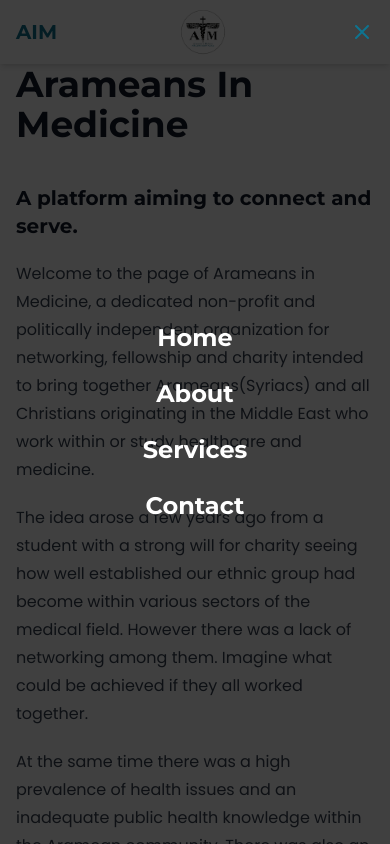
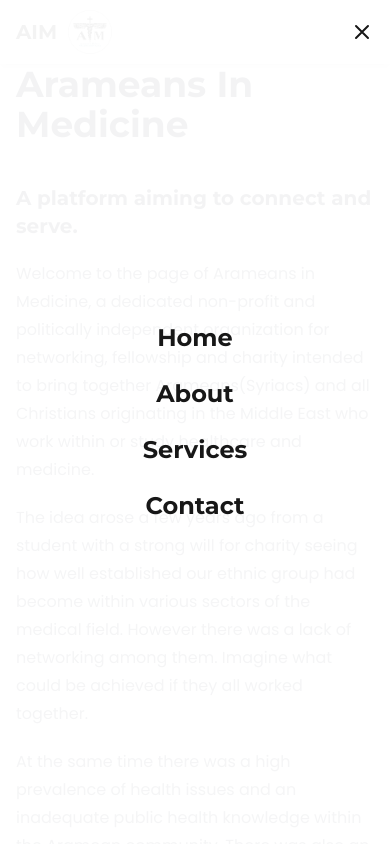
Before and after one commit to MosesDaCode/AIM-FrontEnd, a Next.js app: page / in a window 390 px wide. Both pictures are taken after a click on the button "Toggle menu". Shown: the top 844 px of the page. Built offline with nearby package versions, Linux system fonts and the light colour scheme.

Commit message:
Fix header

```diff
--- a/components/Navbar.tsx
+++ b/components/Navbar.tsx
@@ -5,6 +5,7 @@ import ArameansInMedicinePngLogo from "@/assets/ArameansInMedicine";
 
 const Navbar: React.FC = () => {
   const [isOpen, setIsOpen] = useState(false);
+  const linkClasses = "hover:text-cyan-700 delay-100";
 
   const toggleMenu = () => {
     setIsOpen(!isOpen);
@@ -13,17 +14,19 @@ const Navbar: React.FC = () => {
   return (
     <header className="fixed top-0 left-0 w-full bg-white shadow-md z-50">
       <div className="max-w-7xl mx-auto px-4 sm:px-6 lg:px-8 flex justify-between items-center h-16">
-        <div className="text-xl font-bold text-cyan-700">AIM</div>
-        <ArameansInMedicinePngLogo />
+        <a className={`flex items-center gap-2 ${linkClasses}`} href="/">
+          <div className="text-xl font-bold">AIM</div>
+          <ArameansInMedicinePngLogo />
+        </a>
 
         {/* Hamburger Icon / X Icon */}
         <button
-          className="block lg:hidden text-cyan-700 z-10"
+          className="block lg:hidden z-10"
           onClick={toggleMenu}
           aria-label="Toggle menu"
         >
           <svg
-            className="h-6 w-6"
+            className="h-6 w-6 hover:stroke-cyan-700 delay-100"
             xmlns="http://www.w3.org/2000/svg"
             fill="none"
             viewBox="0 0 24 24"
@@ -42,33 +45,33 @@ const Navbar: React.FC = () => {
         <nav
           className={`${
             isOpen
-              ? "fixed inset-0 bg-black bg-opacity-75 flex flex-col items-center justify-center"
+              ? "fixed inset-0 bg-white bg-opacity-95 flex flex-col items-center justify-center"
               : "hidden"
           } lg:flex lg:items-center lg:static lg:bg-transparent lg:flex-row`}
         >
           <ul
             className={`${
               isOpen
-                ? "flex flex-col items-center space-y-6 text-white text-2xl"
+                ? "flex flex-col items-center space-y-6 text-2xl"
                 : "hidden"
             } lg:flex lg:flex-row lg:space-y-0 lg:space-x-6 lg:text-gray-700 lg:text-base`}
           >
-            <li>
+            <li className={linkClasses}>
               <Link href="/" onClick={() => setIsOpen(false)}>
                 Home
               </Link>
             </li>
-            <li>
+            <li className={linkClasses}>
               <Link href="/about" onClick={() => setIsOpen(false)}>
                 About
               </Link>
             </li>
-            <li>
+            <li className={linkClasses}>
               <Link href="/services" onClick={() => setIsOpen(false)}>
                 Services
               </Link>
             </li>
-            <li>
+            <li className={linkClasses}>
               <Link href="/contact" onClick={() => setIsOpen(false)}>
                 Contact
               </Link>
```
